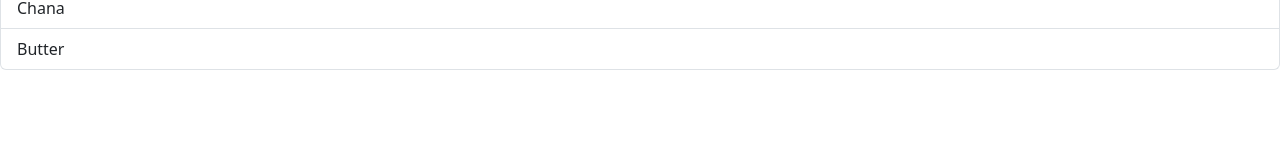
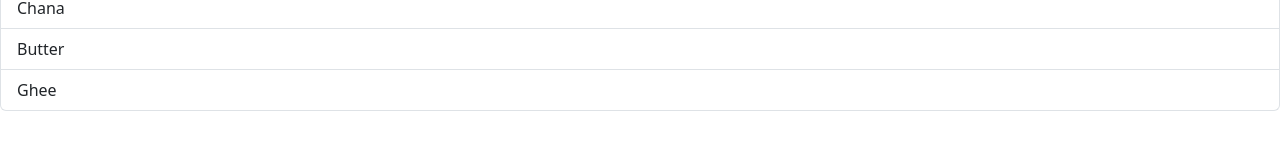
Before and after one commit to mdraushanji22/ReactJs-Complete, a React (Vite) app in the folder 18 Fragment/: page / in a window 1280 px wide. Shown: the part 315-464 px from the top of the page. Built offline with nearby package versions, Linux system fonts and the light colour scheme.

Commit message:
ReactJS-Fragment

```diff
--- a/18 Fragment/src/App.jsx
+++ b/18 Fragment/src/App.jsx
@@ -10,6 +10,7 @@ function App() {
     "Paneer",
     "Chana",
     "Butter",
+    "Ghee",
   ];
   return (
     <>
```
